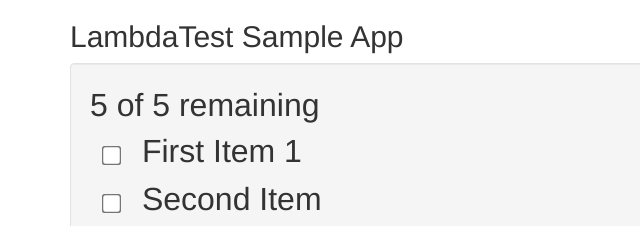
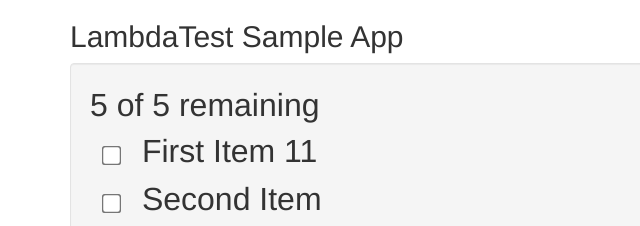
Before and after one commit to muditlambda/todo_list_demo, a website: page index.html in a window 1280 px wide. Shown: the top 226 px of the page, 0-640 px from the left. Drawn offline with nearby package versions, Linux system fonts and the light colour scheme.

Commit message:
Update index.html

```diff
--- a/index.html
+++ b/index.html
@@ -35,7 +35,7 @@
   .controller('SampleListController', function() {
     var sampleList = this;
     sampleList.sampletodos = [
-      {text:'First Item 1', done:false, name: 'li1'},
+      {text:'First Item 11', done:false, name: 'li1'},
       {text:'Second Item', done:false, name: 'li2'},
       {text:'Third Item', done:false, name: 'li3'},
       {text:'Fourth Item', done:false, name: 'li4'},
```
